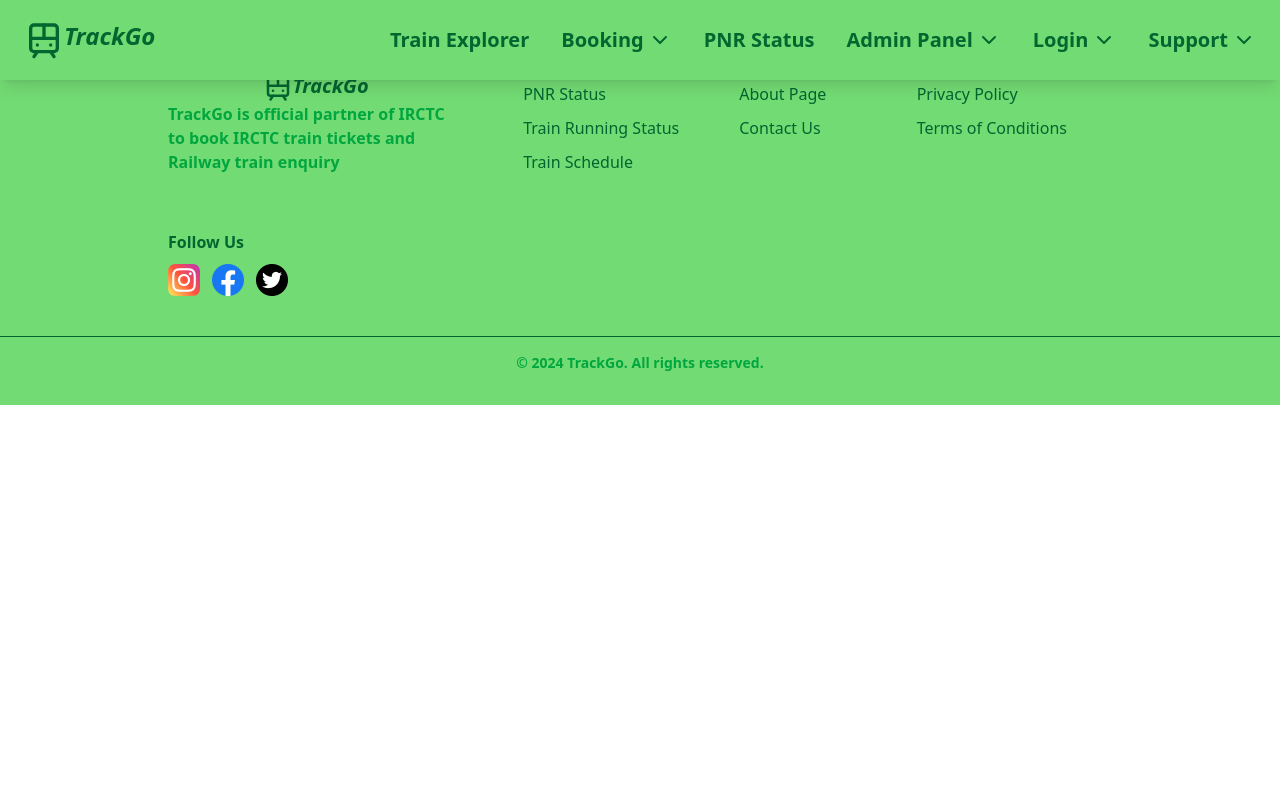
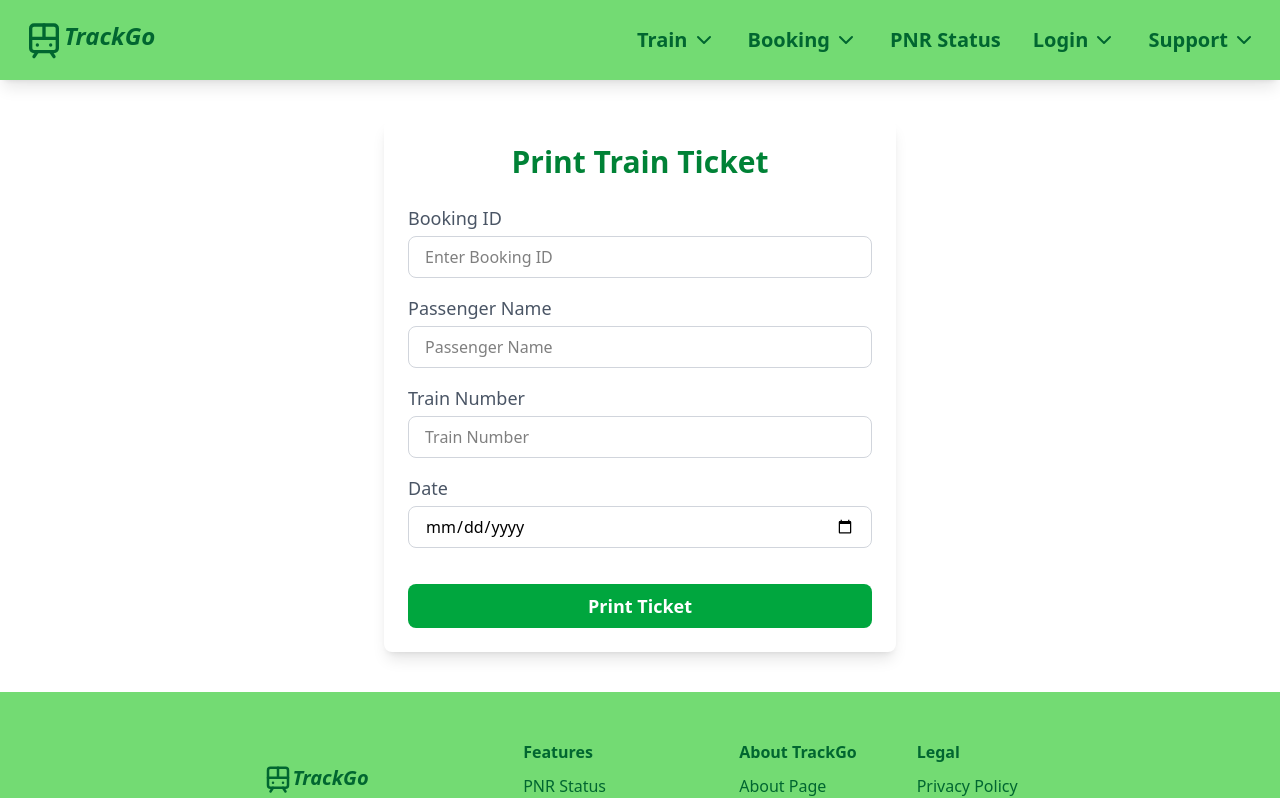
Before and after one commit to kiranmore2404/icp9.0-react-group-project-4, a React (Vite) app: page /print-train-ticket in a window 1280 px wide. Shown: the top 798 px of the page. Built offline with nearby package versions, Linux system fonts and the light colour scheme.

Commit message:
Print Train ticket page added

```diff
--- a/src/App.jsx
+++ b/src/App.jsx
@@ -3,12 +3,13 @@
 import Footer from "./components/Footer";
 import Navbar from "./components/Navbar";
 import Home from "./views/Home/Home";
-import TrainExplorer from "./views/TrainSearch/TrainExplorer";
-import TrainSchedule from "./views/TrainSchedule/TrainSchedule";
+import TrainExplorer from "./views/Train/TrainExplorer";
+import TrainSchedule from "./views/Train/TrainSchedule";
 import Booking from "./views/Booking/Booking";
 import PassengerDetails from "./views/Booking/PassengerDetail";
 import Payment from "./views/Booking/Payment";
 import About from './views/About/About';
+import PrintTrainTicketPage from './views/Train/PrintTrainTickit';
 
 const App = () => {
   return (
@@ -22,6 +23,7 @@
         <Route path="/passenger-details" element={<PassengerDetails />} />
         <Route path="/payment" element={<Payment />} />
         <Route path="/about" element={<About />} />
+        <Route path="/print-train-ticket" element={<PrintTrainTicketPage />} />
       </Routes>
       <Footer />
     </Router>
--- a/src/components/Footer.jsx
+++ b/src/components/Footer.jsx
@@ -22,9 +22,9 @@
 
         <div className="flex flex-col mt-4 space-y-2.5">
             <p className="font-bold">Features</p>
-            <Link to="#" className="hover:text-gray-400">PNR Status</Link>
+            <Link to="/pnr-status" className="hover:text-gray-400">PNR Status</Link>
             <Link to="#" className="hover:text-gray-400">Train Running Status</Link>
-            <Link to="#" className="hover:text-gray-400">Train Schedule</Link>
+            <Link to="/train-schedules" className="hover:text-gray-400">Train Schedule</Link>
         </div>
 
         <div className="flex flex-col mt-4 space-y-2.5">
@@ -36,7 +36,7 @@
         <div className="flex flex-col mt-4 space-y-2.5">
             <p className="font-bold">Legal</p>
             <Link to="#" className="hover:text-gray-400">Privacy Policy</Link>
-            <Link to="#" className="hover:text-gray-400">Terms of Conditions</Link>
+            <Link to="#" className="hover:text-gray-400">Terms and Conditions</Link>
         </div>
 
         <div className="flex flex-col mt-4 space-y-2.5">
--- a/src/components/Navbar.jsx
+++ b/src/components/Navbar.jsx
@@ -22,7 +22,20 @@
         </NavLink>
 
         <div className="hidden md:flex space-x-8">
-          <NavLink to="/train-explorer" className="hover:text-white">Train Explorer</NavLink>
+          <div className="relative">
+            <button onClick={() => toggleDropdown("train")} className="hover:text-white flex items-center">
+              Train <ChevronDown className="ml-1" />
+            </button>
+            {dropdown === "train" && (
+              <div className="absolute bg-white text-green-800 mt-5 w-50 shadow-lg rounded-lg">
+                <NavLink to="/train-explorer" className="block px-4 py-2 text-[17px] hover:bg-gray-200">Train Explorer</NavLink>
+                <NavLink to="/train-schedules" className="block text-[17px] px-4 py-2 hover:bg-gray-200">Train Schedules</NavLink>
+                <NavLink to="/train-running-status" className="block px-4 py-2 text-[17px] hover:bg-gray-200">Train Running Status</NavLink>
+                <NavLink to="/print-train-ticket" className="block px-4 py-2 text-[17px] hover:bg-gray-200">Print Train Ticket</NavLink>
+                <NavLink to="/cancel-train-ticket" className="block px-4 py-2 text-[17px] hover:bg-gray-200">Cancel Train Ticket</NavLink>
+              </div>
+            )}
+          </div>
 
           <div className="relative">
             <button onClick={() => toggleDropdown("booking")} className="hover:text-white flex items-center">
@@ -38,18 +51,6 @@
           </div>
 
           <NavLink to="/pnr-status" className="hover:text-white">PNR Status</NavLink>
-
-          <div className="relative">
-            <button onClick={() => toggleDropdown("admin")} className="hover:text-white flex items-center">
-              Admin Panel <ChevronDown className="ml-1" />
-            </button>
-            {dropdown === "admin" && (
-              <div className="absolute bg-white text-green-800 mt-5 w-44 shadow-lg rounded-lg">
-                <NavLink to="/manage-users" className="block px-4 py-2 text-lg hover:bg-gray-200">Manage Users</NavLink>
-                <NavLink to="/train-schedules" className="block px-4 py-2 text-lg hover:bg-gray-200">Train Schedules</NavLink>
-              </div>
-            )}
-          </div>
 
           <div className="relative">
             <button onClick={() => toggleDropdown("login")} className="hover:text-white flex items-center">
--- /dev/null
+++ b/src/views/Train/PrintTrainTickit.jsx
@@ -0,0 +1,87 @@
+import React, { useState } from 'react';
+
+const PrintTrainTicketPage = () => {
+  const [ticketDetails, setTicketDetails] = useState({
+    bookingId: '',
+    passengerName: '',
+    trainNumber: '',
+    date: '',
+  });
+
+  const handleChange = (e) => {
+    const { name, value } = e.target;
+    setTicketDetails((prevState) => ({
+      ...prevState,
+      [name]: value,
+    }));
+  };
+
+  const handlePrint = () => {
+    if (ticketDetails.bookingId) {
+      console.log("Printing ticket for Booking ID:", ticketDetails.bookingId);
+      window.print();
+    } else {
+      alert("Please provide a valid booking ID.");
+    }
+  };
+
+  return (
+    <div className="max-w-lg mx-auto p-6 bg-white rounded-lg shadow-lg mt-30 mb-10">
+      <h1 className="text-3xl font-bold text-center text-green-700 mb-6">Print Train Ticket</h1>
+      <form className="space-y-4">
+        <div>
+          <label className="block text-lg font-medium text-gray-600" >Booking ID</label>
+          <input
+            id="bookingId"
+            type="text"
+            placeholder="Enter Booking ID"
+            value={ticketDetails.bookingId}
+            onChange={handleChange}
+            className="mt-1 block w-full px-4 py-2 border border-gray-300 rounded-lg focus:outline-none focus:border-green-500"
+          />
+        </div>
+        <div>
+          <label className="block text-lg font-medium text-gray-600">Passenger Name</label>
+          <input
+            id="passengerName"
+            type="text"
+            placeholder="Passenger Name"
+            value={ticketDetails.passengerName}
+            onChange={handleChange}
+            className="mt-1 block w-full px-4 py-2 border border-gray-300 rounded-lg focus:outline-none focus:border-green-500"
+          />
+        </div>
+        <div>
+          <label className="block text-lg font-medium text-gray-600" >Train Number</label>
+          <input
+            id="trainNumber"
+            type="text"
+            placeholder="Train Number"
+            value={ticketDetails.trainNumber}
+            onChange={handleChange}
+            className="mt-1 block w-full px-4 py-2 border border-gray-300 rounded-lg focus:outline-none focus:border-green-500"
+          />
+        </div>
+        <div>
+          <label className="block text-lg font-medium text-gray-600">Date</label>
+          <input
+            id="date"
+            type="date"
+            value={ticketDetails.date}
+            onChange={handleChange}
+            className="mt-1 block w-full px-4 py-2 border border-gray-300 rounded-lg focus:outline-none focus:border-green-500"
+          />
+        </div>
+        <button
+          type="button"
+          onClick={handlePrint}
+          className="w-full py-2 mt-5 bg-green-600 text-white text-lg font-bold rounded-lg hover:bg-green-700 transition duration-200"
+        >
+          Print Ticket
+        </button>
+      </form>
+    </div>
+  );
+};
+
+export default PrintTrainTicketPage;
```
Also changed, not shown: src/views/Train/TrainExplorer.jsx (renamed from src/views/TrainSearch/TrainExplorer.jsx), src/views/Train/TrainSchedule.jsx (renamed from src/views/TrainSchedule/TrainSchedule.jsx).
